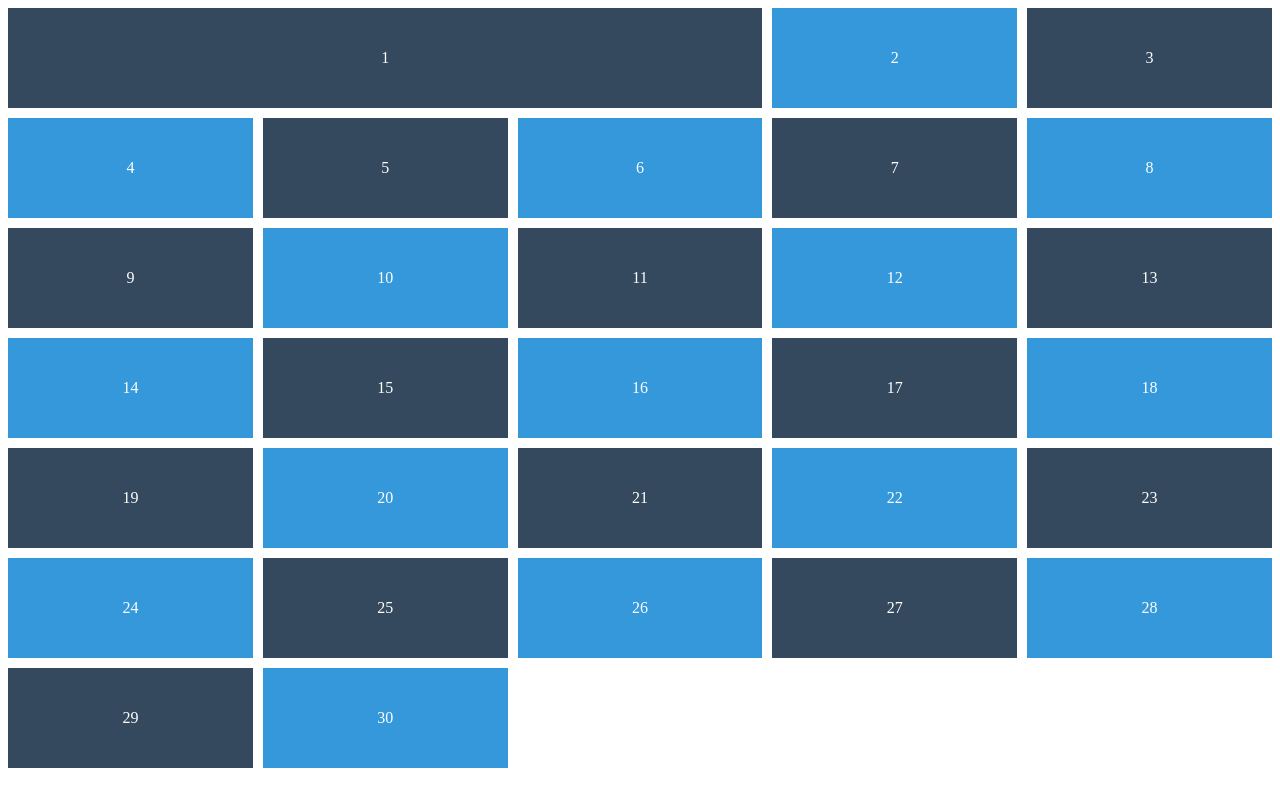
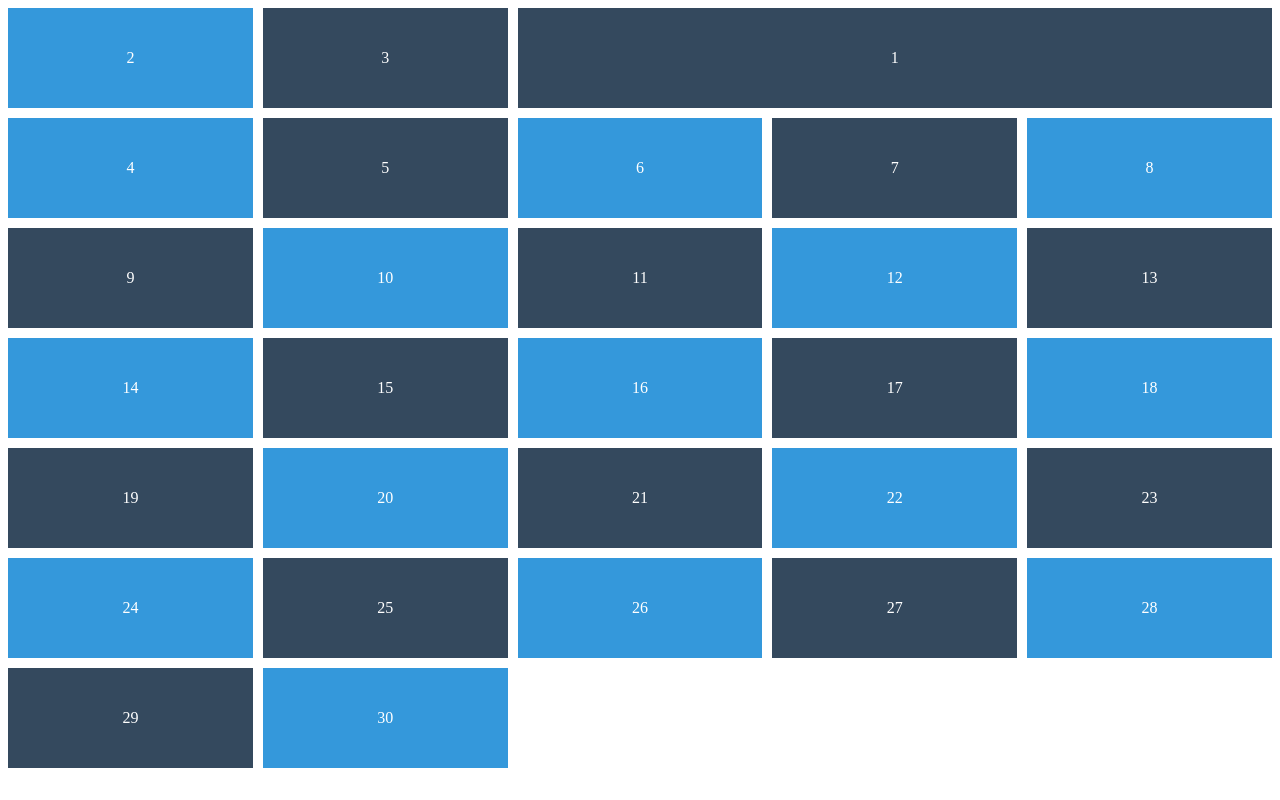
Before and after one commit to shing100/CSS-MASTER, a plain HTML site: page grid2.html in a window 1280 px wide. Drawn offline with Linux system fonts and the light colour scheme.

Commit message:
Line Naming

```diff
--- a/grid2.html
+++ b/grid2.html
@@ -11,7 +11,10 @@
             display: grid;
             grid-gap: 10px;
             grid-auto-rows: 100px;
-            grid-template-columns: repeat(5, 1fr);
+            /* 자동으로 빈칸을 채움 */
+            grid-auto-flow: dense;
+            /* grid-template-columns: [first-line] repeat(5, 1fr) [last-line]; */
+            grid-template-columns: [first-line] 1fr [second-line] 1fr [third-line] 1fr [fourth-line] 1fr [five-line] 1fr[last-line]
         }
 
         .box {
@@ -29,12 +32,9 @@
             background-color: #34495e;
         }
         .box:first-child {
-            grid-column: 1 / 4;
-            /*
-            grid-column-start: 1;
-            grid-column-end: 5;
-            */
-                }
+            grid-column-start: third-line;
+            grid-column-end: last-line;
+        }
         </style>
 </head>
 
```
Also changed, not shown: README.md.
